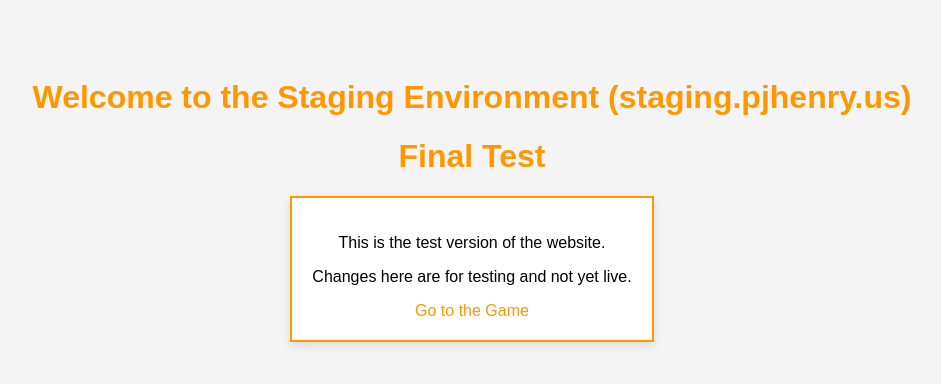
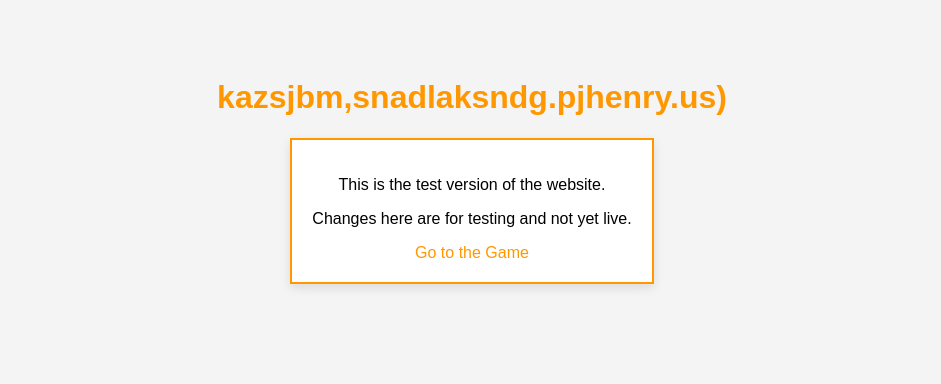
Before and after one commit to zidelen/Chess-Online, a plain HTML site: page index.html in a window 1280 px wide. Shown: the whole page, without its empty margins (168-1109 px from the left). Drawn offline with Linux system fonts and the light colour scheme.

Commit message:
Test Staging

```diff
--- a/index.html
+++ b/index.html
@@ -29,9 +29,7 @@
 </head>
 <body>
 
-    <h1>Welcome to the Staging Environment (staging.pjhenry.us)</h1>
-    <h1>Final Test</h1>
-
+    <h1>kazsjbm,snadlaksndg.pjhenry.us)</h1>
     <div class="content">
         <p>This is the test version of the website.</p>
         <p>Changes here are for testing and not yet live.</p>
```
